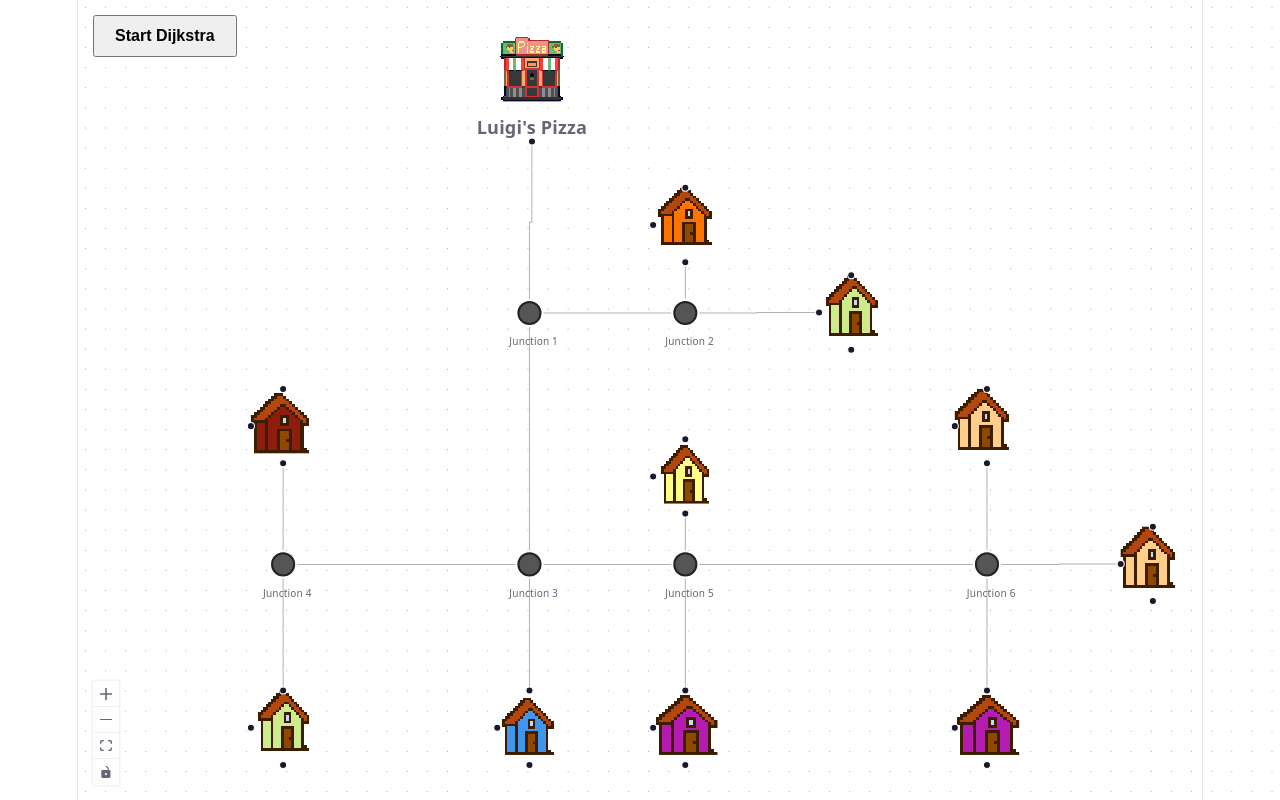
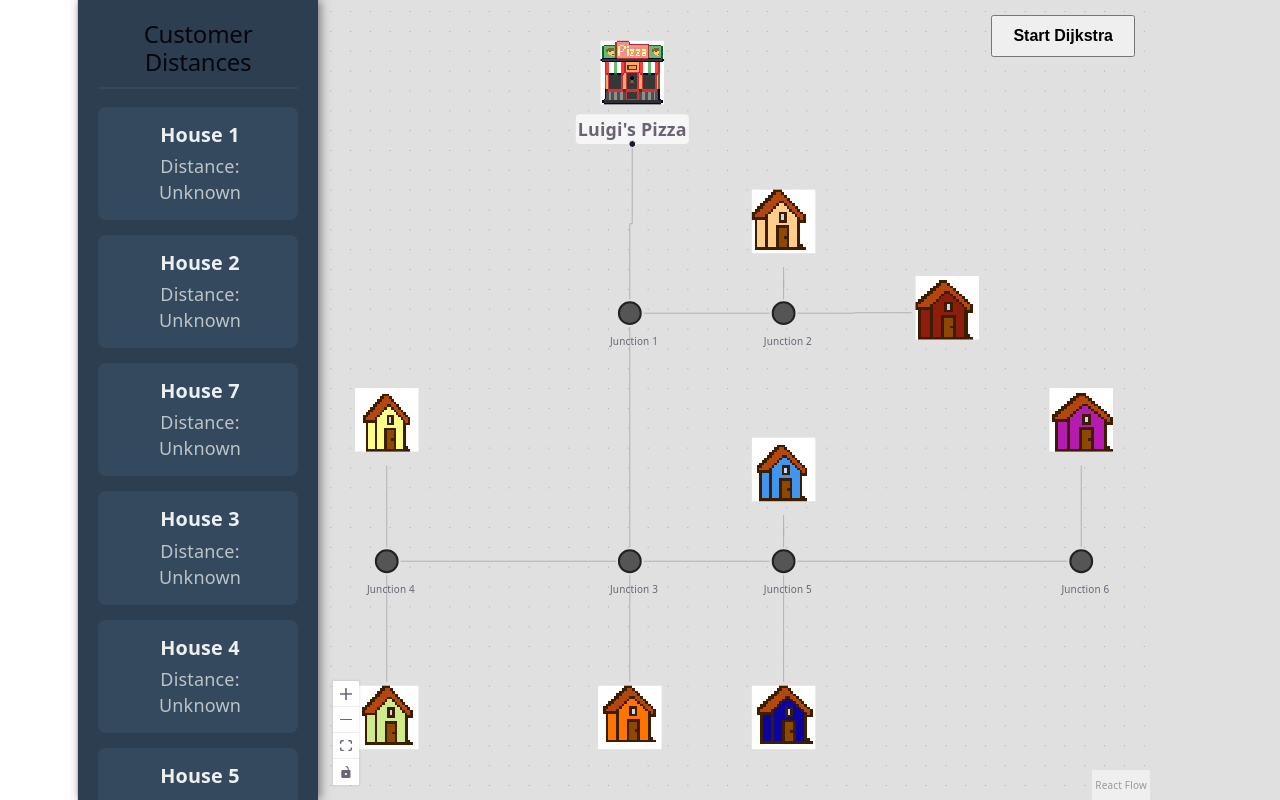
Before and after one commit to JosephMcLean118/dijkstras-delivery, a React (Vite) app in the folder visuals/: page / in a window 1280 px wide. Shown: the top 800 px of the page. Built offline with nearby package versions, Linux system fonts and the light colour scheme.

Commit message:
house colours assigned sequentially

```diff
--- a/visuals/src/components/nodes/boardscene.jsx
+++ b/visuals/src/components/nodes/boardscene.jsx
@@ -42,8 +42,6 @@ const initialNodes = [
   // FAR RIGHT BRANCH (From J5)
   { id: 'j6', type: 'junction', position: { x: 855, y: 412.5 }, data: { label: 'Junction 6', distance: null } },
   { id: 'h8', type: 'house', position: { x: 835, y: 250 }, data: { label: 'House 8', distance: null } },  // Above j6
-  { id: 'h9', type: 'house', position: { x: 835, y: 550 }, data: { label: 'House 9', distance: null } },  // Below j6
-  { id: 'h10', type: 'house', position: { x: 1000, y: 387 }, data: { label: 'House 10', distance: null } } // Left of j6
 ];
 
 const initialEdges = [
@@ -74,9 +72,6 @@ const initialEdges = [
 
   // From Junction 6
   { id: 'e-j6-h8', source: 'j6', sourceHandle: 'top', target: 'h8', targetHandle: 'bottom', type: 'step', data: { weight: 2 } },
-  { id: 'e-j6-h9', source: 'j6', sourceHandle: 'bottom', target: 'h9', targetHandle: 'top', type: 'step', data: { weight: 4 } },
-  // For House 10 (Left of J6), we use the left handle of J6 and the right handle of H10
-  { id: 'e-j6-h10', source: 'j6', sourceHandle: 'right', target: 'h10', targetHandle: 'left', type: 'step', data: { weight: 3 } }
 ];
 
 export default function BoardScene() {
@@ -200,7 +195,46 @@ export default function BoardScene() {
   };
 
   return (
-    <div style={{ width: '100vw', height: '100vh' }}>
+    // Change to a Flex container to put the sidebar and map side-by-side
+    <div style={{ display: 'flex', width: '100vw', height: '100vh', backgroundColor: '#e0e0e0' }}>
+
+      {/* LEFT SIDEBAR: Delivery Distances */}
+      <div style={{
+        width: '200px',
+        backgroundColor: '#2c3e50',
+        color: '#ecf0f1',
+        padding: '20px',
+        overflowY: 'auto',
+        boxShadow: '2px 0 10px rgba(0,0,0,0.5)',
+        zIndex: 10
+      }}>
+        <h2 style={{ borderBottom: '2px solid #34495e', paddingBottom: '10px', marginTop: 0 }}>
+          Customer Distances
+        </h2>
+
+        <ul style={{ listStyle: 'none', padding: 0 }}>
+          {nodes
+            .filter(n => n.type === 'house') // Only show houses in the list
+            .map(house => (
+              <li key={house.id} style={{
+                margin: '15px 0',
+                padding: '15px',
+                backgroundColor: '#34495e',
+                borderRadius: '8px',
+                // Highlight the house in the list if the algorithm is currently checking it
+                borderLeft: house.id === algoState.currentVisitingName ? '4px solid #ff0072' : '4px solid transparent'
+              }}>
+                <div style={{ fontWeight: 'bold', fontSize: '1.1em' }}>{house.data.label}</div>
+                <div style={{ marginTop: '5px', color: '#bdc3c7' }}>
+                  Distance: {house.data.distance === null ? 'Unknown' : house.data.distance}
+                </div>
+              </li>
+          ))}
+        </ul>
+      </div>
+
+      {/* RIGHT CANVAS: React Flow Map */}
+      <div style={{ flexGrow: 0.8, position: 'relative' }}>
         <ReactFlow
           nodes={nodes}
           edges={edges}
@@ -213,11 +247,11 @@ export default function BoardScene() {
           <Background />
           <Controls />
 
-        {/* 4. Top Banner: Shows the Currently Visiting Node */}
+          {/* Top Status Banner */}
           {algoState.started && (
             <Panel position="top-center">
               <div style={{
-              background: algoState.finished ? '#228B22' : '#333',
+                background: algoState.finished ? '#27ae60' : '#333',
                 color: 'white',
                 padding: '10px 20px',
                 borderRadius: '8px',
@@ -230,8 +264,8 @@ export default function BoardScene() {
             </Panel>
           )}
 
-        {/* 5. Next Step Button */}
-        <Panel position="top-left">
+          {/* Controls Panel */}
+          <Panel position="top-right">
             <button
               onClick={runNextStep}
               disabled={algoState.finished}
@@ -248,5 +282,6 @@ export default function BoardScene() {
           </Panel>
         </ReactFlow>
       </div>
+    </div>
   );
 }
--- a/visuals/src/components/nodes/housenode.jsx
+++ b/visuals/src/components/nodes/housenode.jsx
@@ -10,7 +10,6 @@ import BlueHouse from '../artwork/Houses/BlueHouse.png';
 import IndigoHouse from '../artwork/Houses/IndigoHouse.png';
 import PurpleHouse from '../artwork/Houses/PurpleHouse.png';
 
-// Array of all imported house assets
 const houseOptions = [
   House,
   RedHouse,
@@ -22,35 +21,44 @@ const houseOptions = [
   PurpleHouse
 ];
 
-export default function HouseNode({ data }) {
-  // useState with a function ensures it picks a random house ONCE on mount
-  const [randomHouse] = useState(() => {
-    const randomIndex = Math.floor(Math.random() * houseOptions.length);
-    return houseOptions[randomIndex];
+// Track the sequence, but also remember which exact node got which image
+let sequenceIndex = 0;
+const assignedHouses = {};
+
+// We extract the 'id' prop, which React Flow automatically passes to all custom nodes
+export default function HouseNode({ id, data }) {
+
+  const [houseImage] = useState(() => {
+    // If Strict Mode double-renders, just return the image this ID was already given
+    if (assignedHouses[id]) {
+      return assignedHouses[id];
+    }
+
+    // Otherwise, assign the next sequential image and increment the counter
+    const image = houseOptions[sequenceIndex % houseOptions.length];
+    assignedHouses[id] = image;
+    sequenceIndex++;
+
+    return image;
   });
 
   return (
     <div>
       <img
-        src={randomHouse}
+        src={houseImage}
         alt="House"
         style={{
           width: '64px',
           height: '64px',
-          imageRendering: 'pixelated', // Keeps pixel art sharp
+          imageRendering: 'pixelated',
           marginBottom: '4px'
         }}
       />
-      {data.distance !== null && data.distance !== undefined && (
-        <div style={{ marginTop: '5px', fontSize: '12px', color: 'blue' }}>
-          Distance: {data.distance}
-        </div>
-      )}
 
-      {/* Give the house multiple target sockets */}
-      <Handle type="target" position={Position.Left} id="left" />
-      <Handle type="target" position={Position.Top} id="top" />
-      <Handle type="target" position={Position.Bottom} id="bottom" />
+      <Handle type="target" position={Position.Left} id="left" style={{ opacity: 0 }} />
+      <Handle type="target" position={Position.Top} id="top" style={{ opacity: 0 }} />
+      <Handle type="target" position={Position.Bottom} id="bottom" style={{ opacity: 0 }} />
+      <Handle type="target" position={Position.Right} id="right" style={{ opacity: 0 }} />
     </div>
   );
 }
```
Lines whose indentation alone changed are shown as unchanged.
